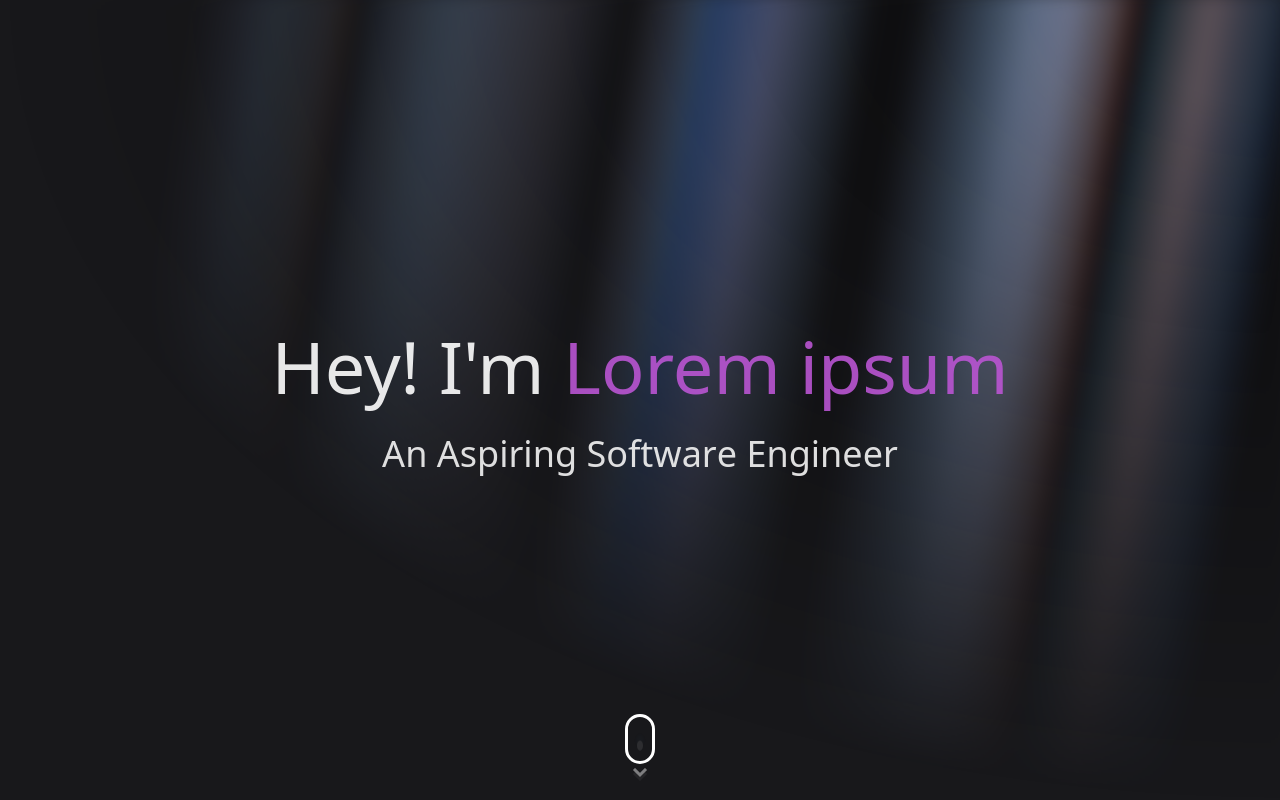
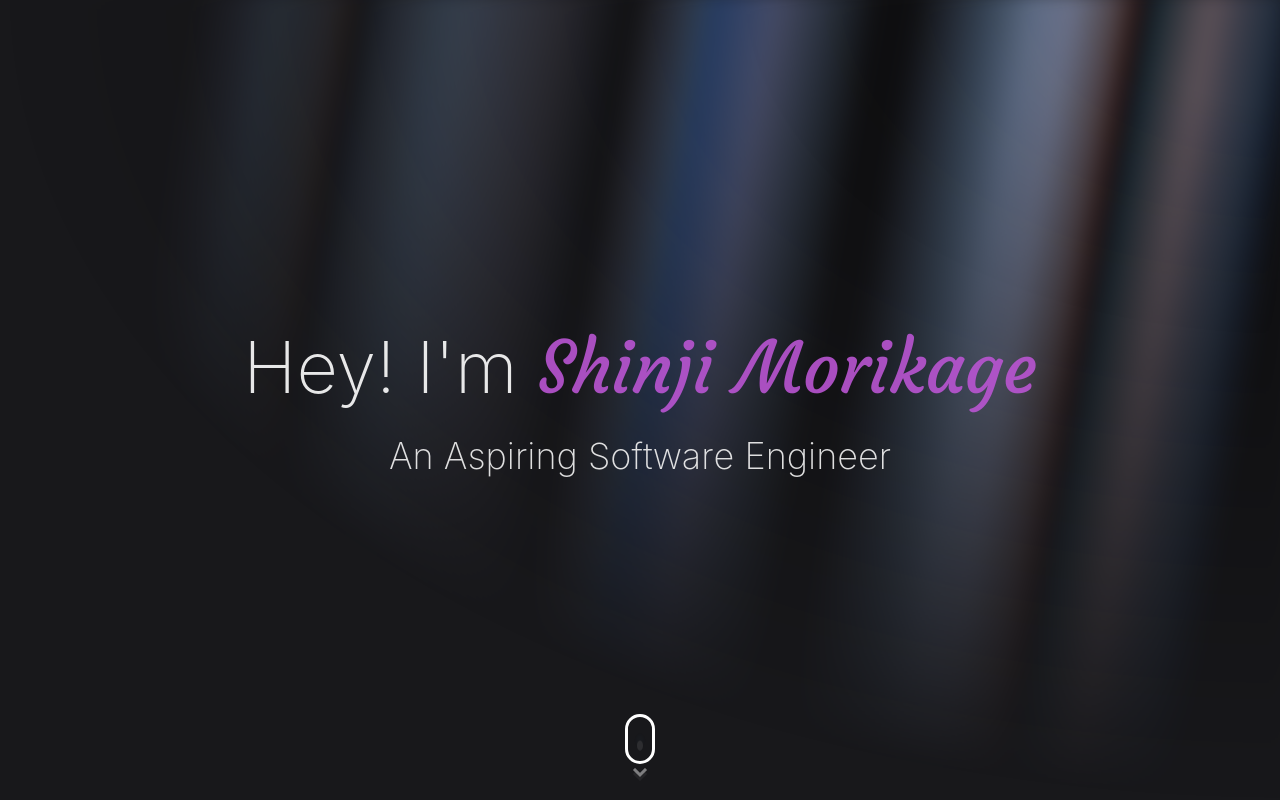
Before and after one commit to moririi/Website, a React (Vite) app: page / in a window 1280 px wide. Shown: the top 800 px of the page. Built offline with nearby package versions, Linux system fonts and the light colour scheme.

Commit message:
touched up fonts, working on timeline portion

```diff
--- a/src/components/Header/BackgroundAnim.css
+++ b/src/components/Header/BackgroundAnim.css
@@ -1,4 +1,6 @@
 /* Not sure if this is needed, can be deleted supposedly to help with offloading and increase performance */
+@import url('https://fonts.googleapis.com/css2?family=Courgette&display=swap');
+
 .aurora-background {
     position: absolute;
     inset: 0;
@@ -23,3 +25,11 @@
         background-position: 60% 50%, 50% 50%;
     }
 }
+
+
+/* .name {
+    font-family: "Courgette", serif;
+    font-weight: 400;
+    font-style: normal;
+}
+ */
--- a/src/components/Header/MainBackgroundAnim.tsx
+++ b/src/components/Header/MainBackgroundAnim.tsx
@@ -6,6 +6,7 @@ import ScrollIcon from "./Scroll";
 import { AuroraBackground } from "./BackgroundAnim";
 import { FlipWords } from "./FlipWord";
 import "./BackgroundAnim.css";
+
 const words = [
   "An Aspiring Software Engineer",
   "A Food Lover",
@@ -40,10 +41,10 @@ export function AuroraBackgroundDemo() {
         }}
         className="relative flex flex-col gap-4 items-center justify-center px-4"
       >
-        <div className="text-3xl md:text-7xl font-extralight dark:text-white text-center">
+        <div className="text-3xl md:text-7xl dark:text-white text-center">
           <h1>
-            <span style={{ color: "white" }}>Hey! I'm </span>
-            <span style={{ color: "mediumorchid" }}>Lorem ipsum</span>
+            <span className="font-extralight text-white">Hey! I'm </span>
+            <span style={{ fontFamily: "Courgette, cursive", color: "mediumorchid" }}>Shinji  Morikage</span>
           </h1>
         </div>
         <div className="font-extralight text-base md:text-4xl dark:text-neutral-200 py-4">
--- a/src/components/Introduction/Introduction.tsx
+++ b/src/components/Introduction/Introduction.tsx
@@ -3,7 +3,7 @@ import "./Introduction.css";
 export const AboutMe: React.FC = () => {
   return (
     <div className="about-me-container">
-      <h1 className="about-me-title">About Me</h1>
+      <h1 style={{ fontFamily: "Courgette, cursive", color: "mediumorchid" }} className="about-me-title">About Me</h1>
       <div className="about-me-content">
         <img src="/me2.jpg" className="about-me-image" alt="Profile" />
         <p className="about-me-text font-extralight text-xl">
--- a/tailwind.config.js
+++ b/tailwind.config.js
@@ -8,6 +8,13 @@ module.exports = {
   darkMode: "class",
   theme: {
     extend: {
+      fontFamily: {
+        courgette: ["Courgette", "cursive"], // Add Courgette font
+        extralight: ["Inter", "sans-serif"], // Extralight weight font
+      },
+      fontWeight: {
+        extralight: "200", // Extralight weight
+      },
       animation: {
         aurora: "aurora 60s linear infinite",
       },
```
Also changed, not shown: src/App.css (line endings or trailing spaces), src/components/Timeline/Timeline.css (added), src/components/Timeline/Timeline.tsx (added).
